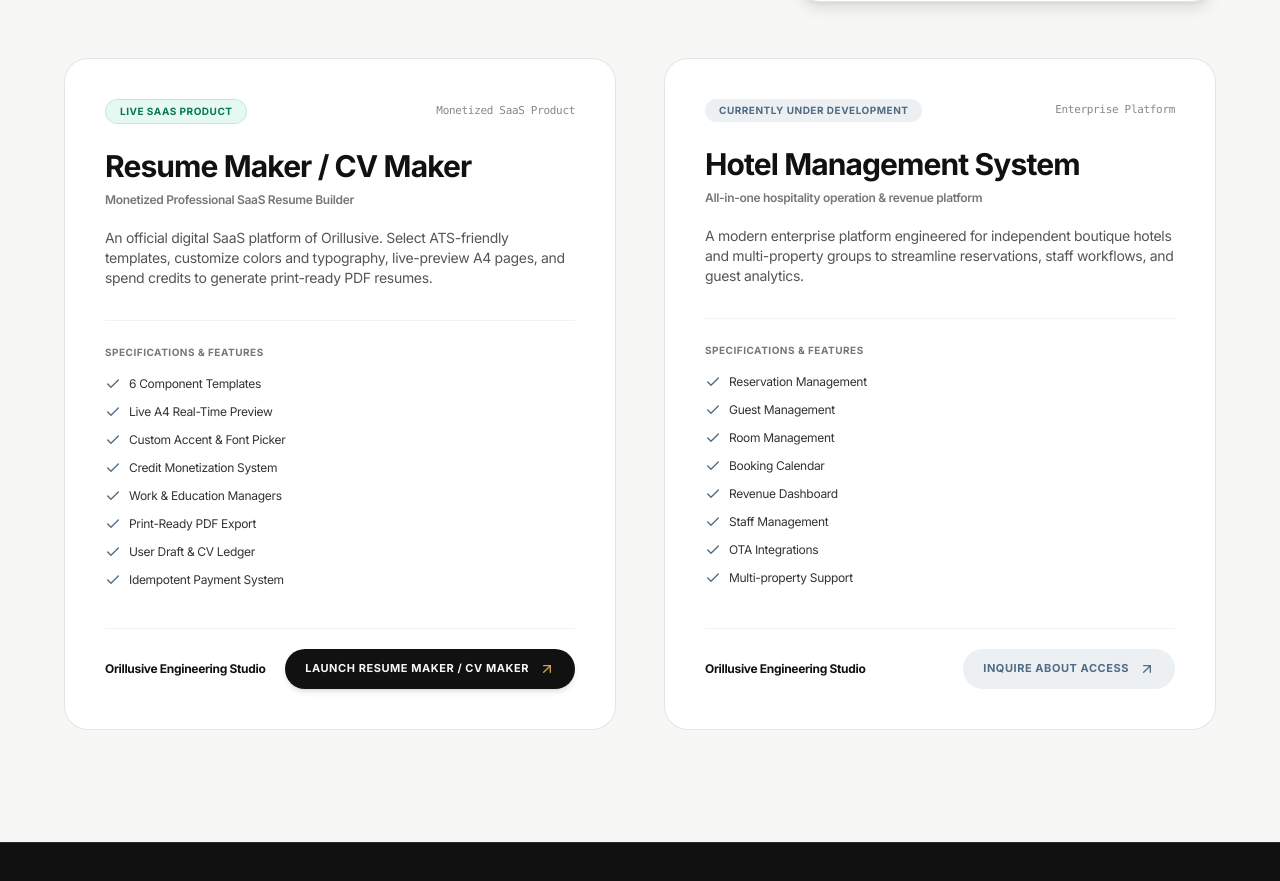
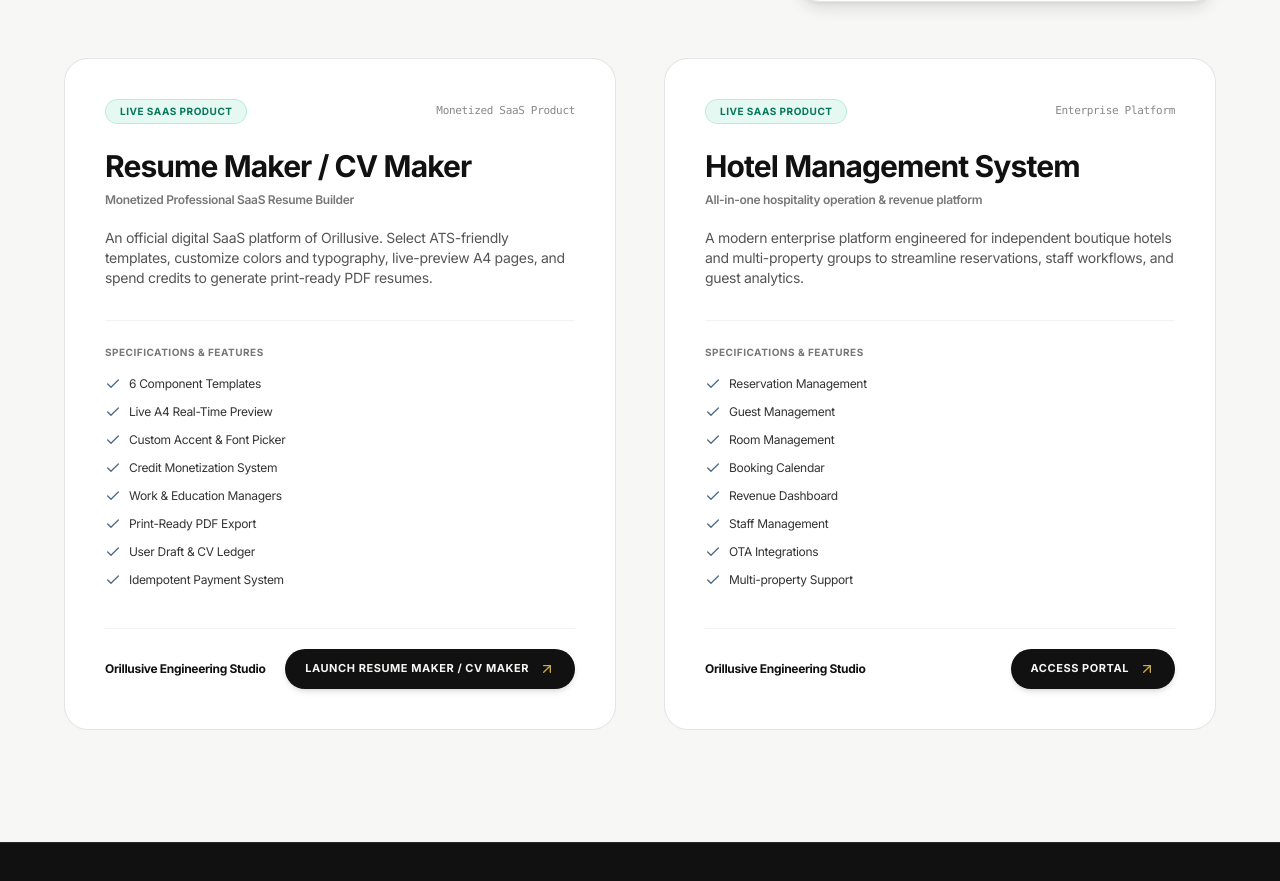
Before and after one commit to orillusiveoffical/officalWebofOrillusive, a React (Vite) app in the folder client/: page /projects in a window 1280 px wide. Shown: the part 471-1352 px from the top of the page. Built offline with nearby package versions, Linux system fonts and the light colour scheme; the HTML template or start-up script is replaced by a standard one.

Commit message:
Update 2.1.7.9

```diff
--- a/client/src/components/sections/FeaturedProductsSection.tsx
+++ b/client/src/components/sections/FeaturedProductsSection.tsx
@@ -83,6 +83,16 @@
               <div className="mt-8 sm:mt-12 pt-5 sm:pt-6 border-t border-black/5 flex flex-col sm:flex-row sm:items-center justify-between gap-4 text-xs font-bold text-[#111111]">
                 <span>Orillusive Studio Build</span>
                 {product.link ? (
+                  product.link.startsWith('http') ? (
+                    <a
+                      href={product.link}
+                      aria-label={`Explore ${product.title}`}
+                      className="group/btn inline-flex min-h-10 items-center justify-center gap-2.5 px-5 py-2.5 rounded-full bg-[#111111] text-[#F7F7F5] hover:bg-[#2C1E16] transition-all duration-300 font-bold uppercase tracking-wider text-[11px] hover:scale-105 active:scale-95 shadow-md hover:shadow-lg focus-visible:ring-2 focus-visible:ring-[#4F6B85] focus-visible:outline-none w-full sm:w-auto"
+                    >
+                      <span>{product.ctaText || 'Explore Product'}</span>
+                      <ArrowUpRight className="size-4 text-[#C9A84C] transition-transform duration-300 group-hover/btn:translate-x-0.5 group-hover/btn:-translate-y-0.5" aria-hidden="true" />
+                    </a>
+                  ) : (
                     <Link
                       to={product.link}
                       aria-label={`Explore ${product.title}`}
@@ -91,6 +101,7 @@
                       <span>{product.ctaText || 'Explore Product'}</span>
                       <ArrowUpRight className="size-4 text-[#C9A84C] transition-transform duration-300 group-hover/btn:translate-x-0.5 group-hover/btn:-translate-y-0.5" aria-hidden="true" />
                     </Link>
+                  )
                 ) : (
                   <button
                     onClick={onOpenInquiry}
--- a/client/src/data/contentData.ts
+++ b/client/src/data/contentData.ts
@@ -76,7 +76,7 @@
     id: 'hotel-management-system',
     title: 'Hotel Management System',
     subtitle: 'All-in-one hospitality operation & revenue platform',
-    status: 'Currently Under Development',
+    status: 'Live SaaS Product',
     description: 'A modern enterprise platform engineered for independent boutique hotels and multi-property groups to streamline reservations, staff workflows, and guest analytics.',
     features: [
       'Reservation Management',
@@ -88,7 +88,9 @@
       'OTA Integrations',
       'Multi-property Support'
     ],
-    type: 'Enterprise Platform'
+    type: 'Enterprise Platform',
+    link: 'https://dashboard.orillusive.com/login',
+    ctaText: 'ACCESS PORTAL'
   }
 ];
 
--- a/client/src/pages/ProjectsPage.tsx
+++ b/client/src/pages/ProjectsPage.tsx
@@ -128,6 +128,16 @@
                 <div className="mt-8 sm:mt-10 pt-5 border-t border-black/5 flex flex-col sm:flex-row sm:items-center justify-between gap-4">
                   <span className="text-xs font-bold text-[#111111]">Orillusive Engineering Studio</span>
                   {product.link ? (
+                    product.link.startsWith('http') ? (
+                      <a
+                        href={product.link}
+                        aria-label={`Explore ${product.title}`}
+                        className="group/btn inline-flex min-h-10 items-center justify-center gap-2.5 px-5 py-2.5 rounded-full bg-[#111111] text-[#F7F7F5] hover:bg-[#2C1E16] transition-all duration-300 font-bold uppercase tracking-wider text-[11px] hover:scale-105 active:scale-95 shadow-md hover:shadow-lg focus-visible:ring-2 focus-visible:ring-[#4F6B85] focus-visible:outline-none w-full sm:w-auto"
+                      >
+                        <span>{product.ctaText || 'Explore Product'}</span>
+                        <ArrowUpRight className="size-4 text-[#C9A84C] transition-transform duration-300 group-hover/btn:translate-x-0.5 group-hover/btn:-translate-y-0.5" />
+                      </a>
+                    ) : (
                       <Link
                         to={product.link}
                         aria-label={`Explore ${product.title}`}
@@ -136,6 +146,7 @@
                         <span>{product.ctaText || 'Explore Product'}</span>
                         <ArrowUpRight className="size-4 text-[#C9A84C] transition-transform duration-300 group-hover/btn:translate-x-0.5 group-hover/btn:-translate-y-0.5" />
                       </Link>
+                    )
                   ) : (
                     <button
                       onClick={onOpenInquiry}
```
Lines whose indentation alone changed are shown as unchanged.
